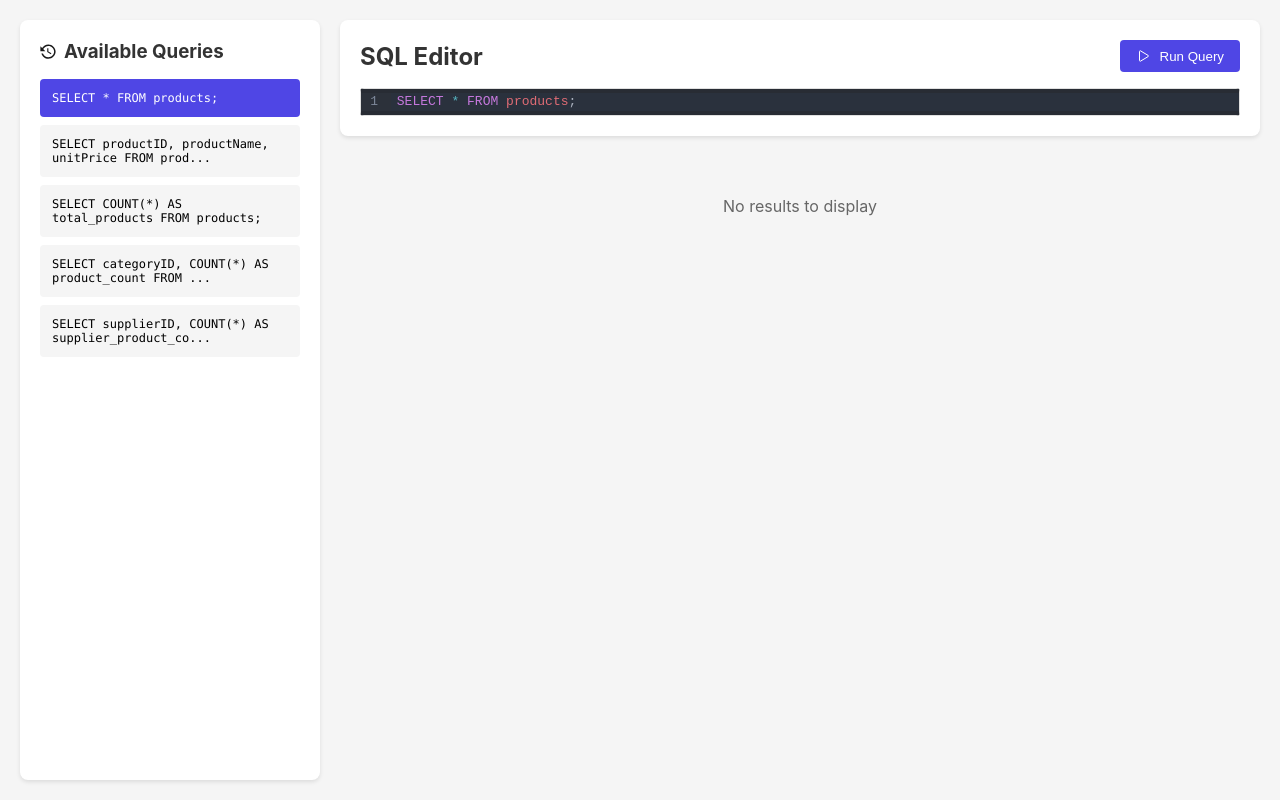
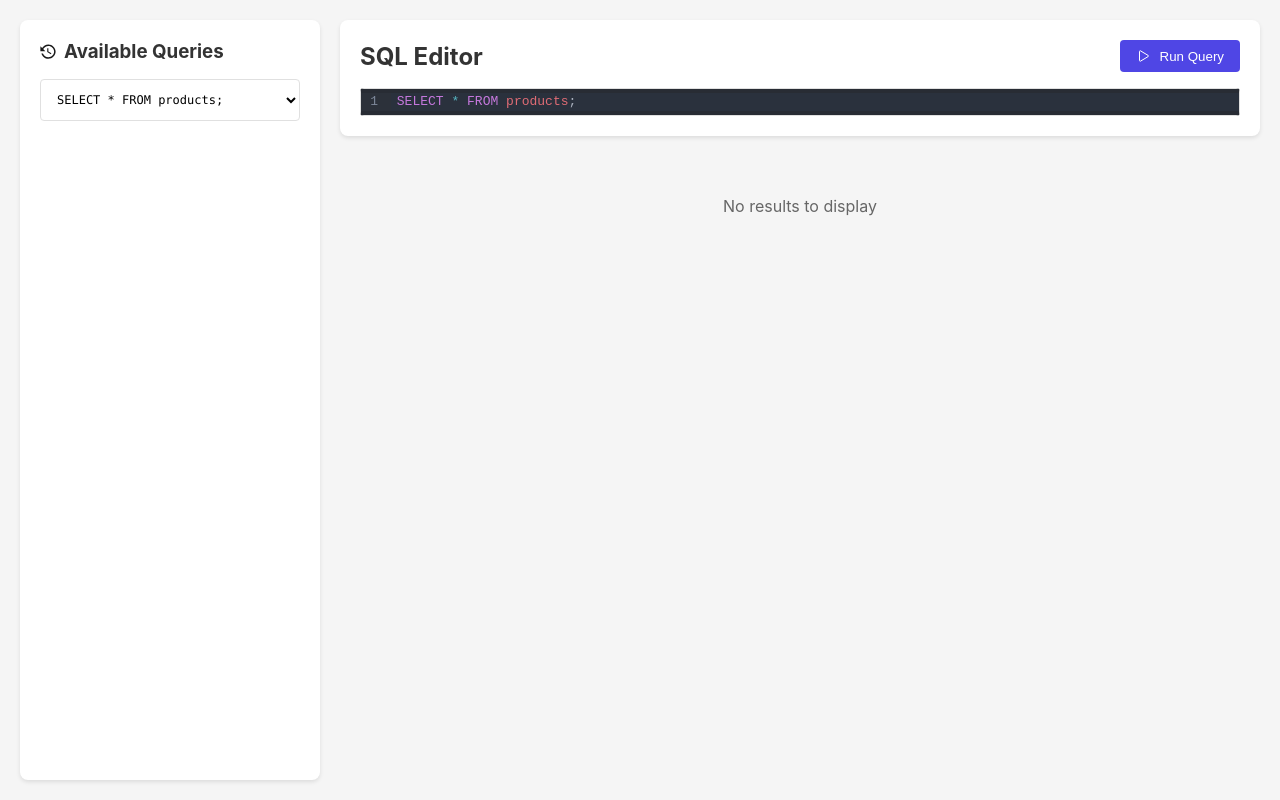
Before and after one commit to Nitish0777/nitish-sql-queries-frontend, a React (Vite) app: page / in a window 1280 px wide. Built offline with nearby package versions, Linux system fonts and the light colour scheme.

Commit message:
feat: replace query buttons with a dropdown in QueryHistory for improved usability and add styling for the dropdown

```diff
--- a/src/components/QueryHistory.jsx
+++ b/src/components/QueryHistory.jsx
@@ -7,19 +7,20 @@ const QueryHistory = ({ queries, onSelectQuery, selectedQuery }) => {
         <img src={history} alt="Run Query" width={16} height={16} />
         <h3>Available Queries</h3>
       </div>
-      <div className="history-list">
+      <select
+        className="history-dropdown"
+        value={selectedQuery || ""}
+        onChange={(e) => onSelectQuery(e.target.value)}
+      >
+        <option value="" disabled>
+          Select a query...
+        </option>
         {queries.slice(0, 5).map((query, index) => (
-          <button
-            key={index}
-            className={`history-item ${
-              query === selectedQuery ? "selected" : ""
-            }`}
-            onClick={() => onSelectQuery(query)}
-          >
+          <option key={index} value={query}>
             {query.length > 50 ? `${query.substring(0, 50)}...` : query}
-          </button>
+          </option>
         ))}
-      </div>
+      </select>
     </div>
   );
 };
--- a/src/index.css
+++ b/src/index.css
@@ -150,6 +150,33 @@ body {
   color: white;
 }
 
+.history-dropdown {
+  width: 100%;
+  padding: 12px;
+  background: #ffffff;
+  border: 1px solid #e0e0e0;
+  border-radius: 4px;
+  font-family: "Monaco", "Menlo", "Ubuntu Mono", monospace;
+  font-size: 12px;
+  cursor: pointer;
+  transition: border-color 0.2s, box-shadow 0.2s;
+}
+
+.history-dropdown:hover {
+  border-color: #4f46e5;
+}
+
+.history-dropdown:focus {
+  outline: none;
+  border-color: #4f46e5;
+  box-shadow: 0 0 4px rgba(79, 70, 229, 0.5);
+}
+
+.history-dropdown option {
+  padding: 8px;
+  font-size: 12px;
+}
+
 /* Buttons */
 .execute-btn,
 .export-btn {
```
